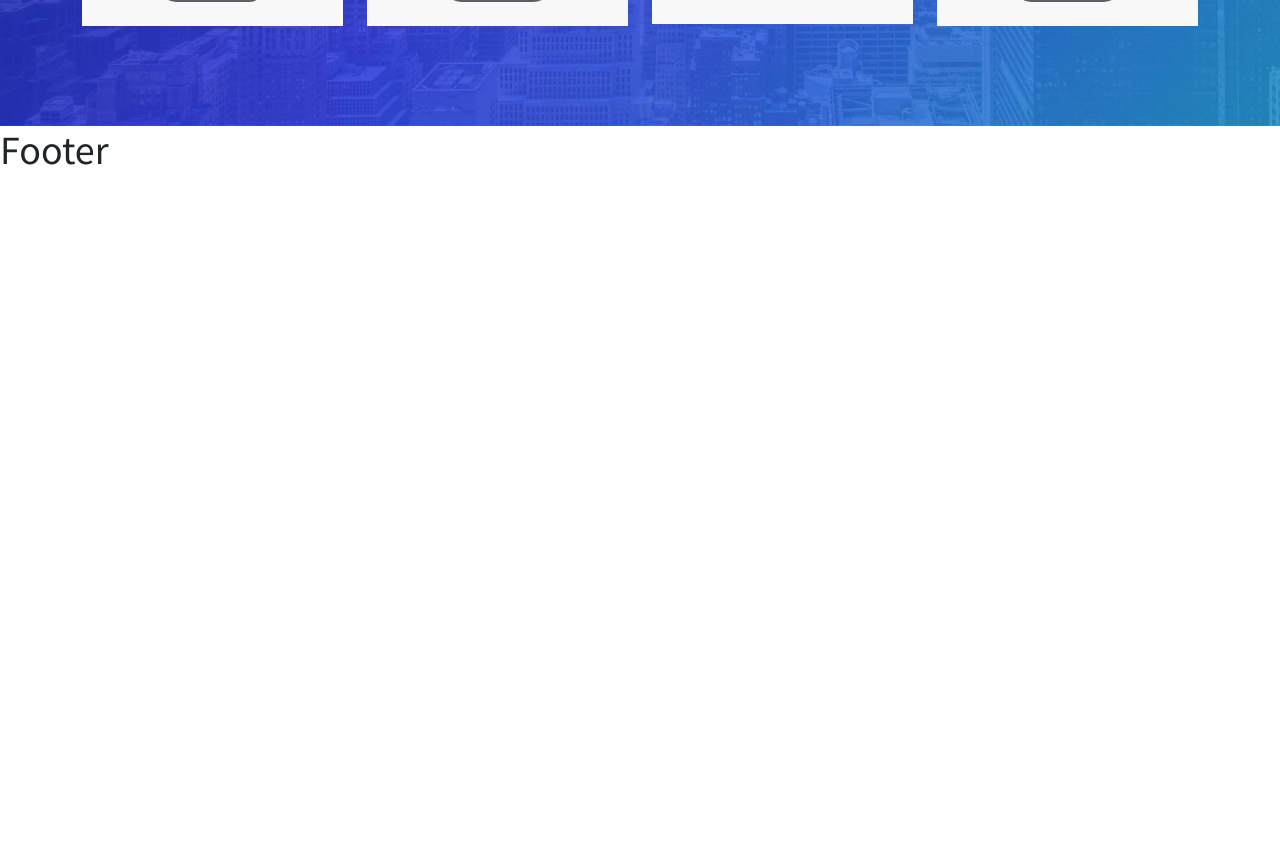
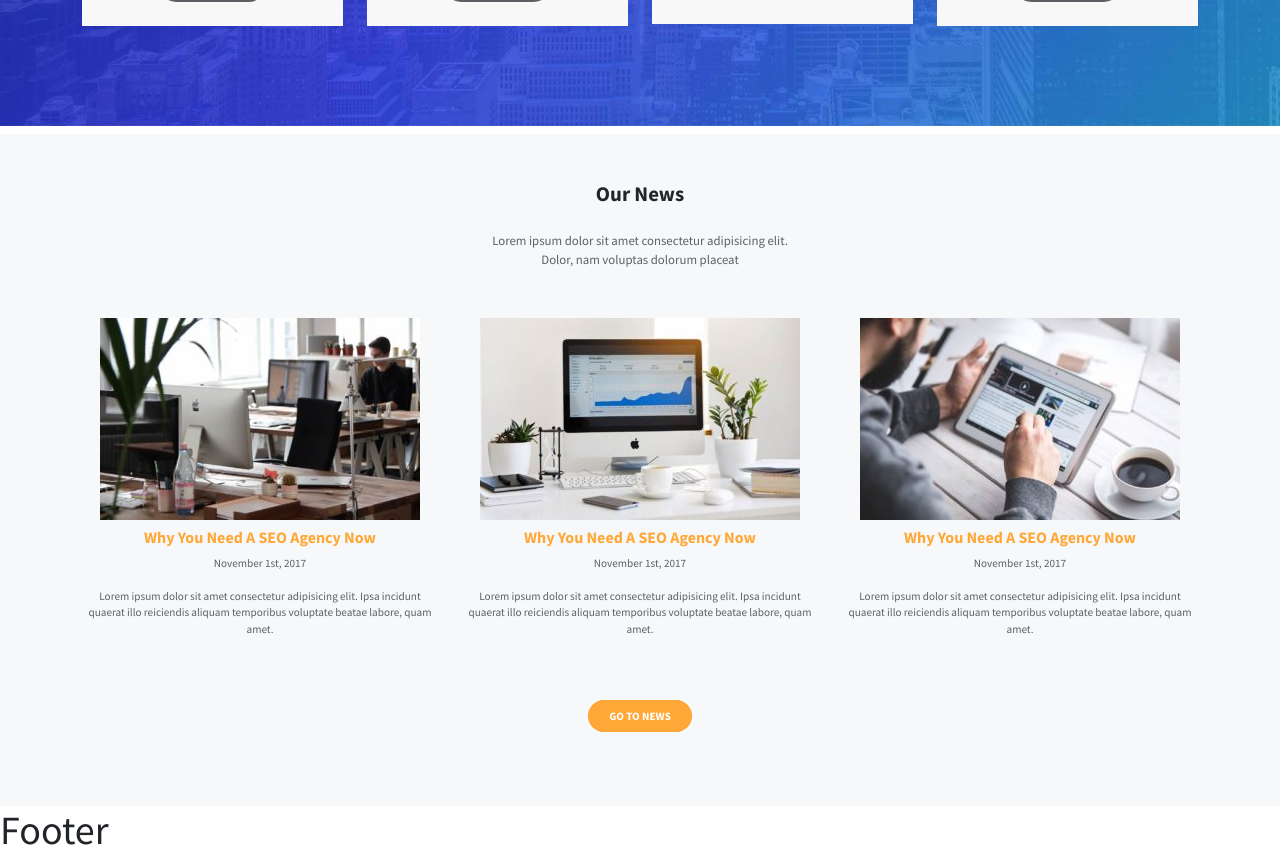
Before and after one commit to Devfrank94/proj-html-vuejs, a Vue app: page / in a window 1280 px wide. Shown: the part 3200-4062 px from the top of the page. Before the commit the page ends 3382 px from the top, so only its background shows below. Built offline with nearby package versions, Linux system fonts and the light colour scheme.

Commit message:
partial commit

```diff
--- a/src/components/Main.vue
+++ b/src/components/Main.vue
@@ -239,6 +239,63 @@ export default {
   </section>
 <!-- ******/2.4 - Section 4 Our Plans ******-->
 
+<!-- *****2.5 - Section 5 Latest News *****-->
+
+<section class="Sect5">
+    <div class="container">
+      <div class="title-cont mt-2 d-flex flex-dir-col al-item-cent">
+        <h3 class="mt-5 mb-4">our news</h3>
+        <p class="mb-5">Lorem ipsum dolor sit amet consectetur adipisicing elit. <br> Dolor, nam voluptas dolorum placeat</p>
+      </div>
+
+        <!-- ****CARDS NEWS**** -->
+      <div class="row row-cols-3 mb-5">
+        <div class="cont-card">
+          <div class="fmcard">
+            <img src="/img/related-service-2-320x202.jpg" alt="Related Service 1">
+            <div class="title-cont d-flex flex-dir-col al-item-cent">
+              <h3 class="my-2">why you need a SEO agency now</h3>
+              <p class="">November 1st, 2017</p>
+              <p class="">Lorem ipsum dolor sit amet consectetur adipisicing elit. Ipsa incidunt quaerat illo reiciendis aliquam temporibus voluptate beatae labore, quam amet.</p>
+            </div>
+          </div>
+        </div>
+        <div class="cont-card">
+          <div class="fmcard">
+            <img src="/img/related-service-4-320x202.jpg" alt="Related Service 2">
+            <div class="title-cont d-flex flex-dir-col al-item-cent">
+              <h3 class="my-2">why you need a SEO agency now</h3>
+              <p class="">November 1st, 2017</p>
+              <p class="">Lorem ipsum dolor sit amet consectetur adipisicing elit. Ipsa incidunt quaerat illo reiciendis aliquam temporibus voluptate beatae labore, quam amet.</p>
+            </div>
+          </div>
+        </div>
+        <div class="cont-card">
+          <div class="fmcard">
+            <img src="/img/blog-post-6-320x202.jpg" alt="Related Service 3">
+            <div class="title-cont d-flex flex-dir-col al-item-cent">
+              <h3 class="my-2">why you need a SEO agency now</h3>
+              <p class="">November 1st, 2017</p>
+              <p class="">Lorem ipsum dolor sit amet consectetur adipisicing elit. Ipsa incidunt quaerat illo reiciendis aliquam temporibus voluptate beatae labore, quam amet.</p>
+            </div>
+          </div>
+        </div>
+      </div>
+      <span class="fm-btn btn-orange">go to news</span>
+    </div>
+    <!-- ****/CARDS NEWS**** -->
+
+</section>
+<!-- *****/2.5 - Section 5 Latest News *****-->
+
+
+
+
+
+
+
+
+
 
 
 
@@ -431,6 +488,38 @@ export default {
 
     }
   }
+}
+// ******/2.4 - Section 4 Our Plans*****
+
+// ******2.5 - Section 5 Latest News*****
+
+.Sect5{
+
+  padding-bottom: 80px;
+
+  .fmcard{
+
+    .title-cont{
+
+    h3{
+    color: $bg-orange;
+    font-size: 1rem;
+    font-weight: 700;
+    }
+
+    p{
+    font-size: .7rem;
+    color: $gray;
+    }
+
+
+    }
+  }
+
+
+
+
+
 
 
 
@@ -446,11 +535,24 @@ export default {
 
 
 
+// ******/2.5 - Section 5 Latest News*****
 
 
 
 
-// ******/2.4 - Section 4 Our Plans*****
+
+
+
+
+
+
+
+
+
+
+
+
+
 
 
 
```
